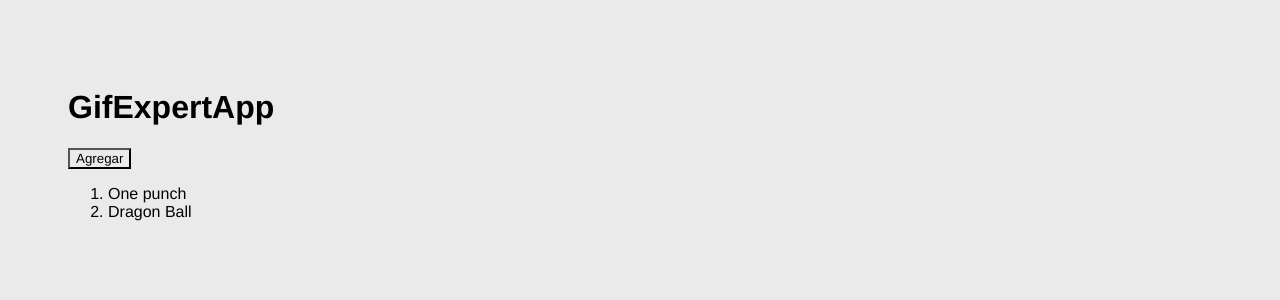
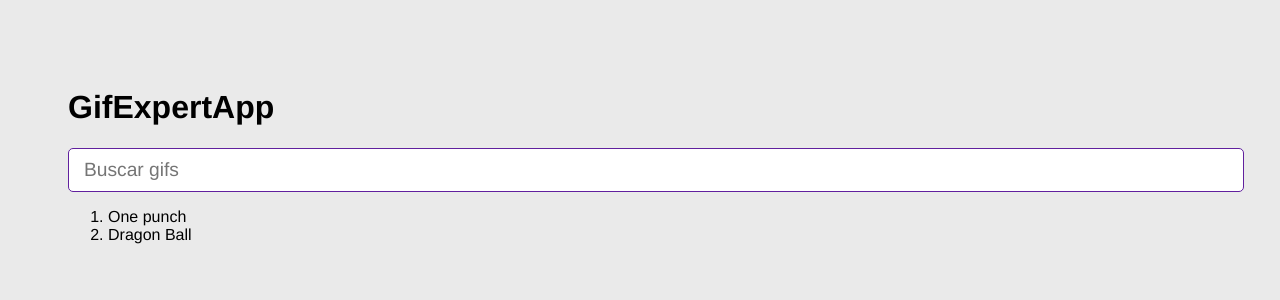
Before and after one commit to centinelaCode/react-app-gifs, a React (Vite) app: page / in a window 1280 px wide. Shown: the top 300 px of the page. Built offline with nearby package versions, Linux system fonts and the light colour scheme.

Commit message:
[ADD] Se implmenta la logica para capturar el value de un imput y guardarlo en un state

```diff
--- a/src/GifExpertApp.jsx
+++ b/src/GifExpertApp.jsx
@@ -1,4 +1,5 @@
 import { useState } from 'react'
+import { AddCategory } from './components/AddCategory';
 
 export const GifExpertApp = () => {
 
@@ -16,9 +17,10 @@
       <h1>GifExpertApp</h1>
 
       {/* Input */}
+      <AddCategory />
 
       {/* Listado de Gif (Grid de Gifs) */}
-      <button onClick={ onAddCategory } >Agregar</button>
+      {/* <button onClick={ onAddCategory } >Agregar</button> */}
       <ol>
         { categories.map(category => (
           <li key={ category }>{ category }</li>
--- /dev/null
+++ b/src/components/AddCategory.jsx
@@ -0,0 +1,30 @@
+import { useState } from "react"
+
+export const AddCategory = () => {
+
+  const [inputValue, setinputValue] = useState('')
+
+  const onInputChange = (e) => {
+    // console.log(e.target.value)
+    setinputValue( e.target.value )
+  }
+
+  const onSubmit = (e) => {
+    e.preventDefault();
+    // console.log(inputValue)
+
+  }
+
+  return (
+    <form
+    onSubmit={ (e) => onSubmit(e) }
+    >
+      <input
+        type="text"
+        placeholder="Buscar gifs"
+        value={ inputValue }
+        onChange={ (e) => onInputChange(e) }
+      />
+    </form>
+  )
+}
```
